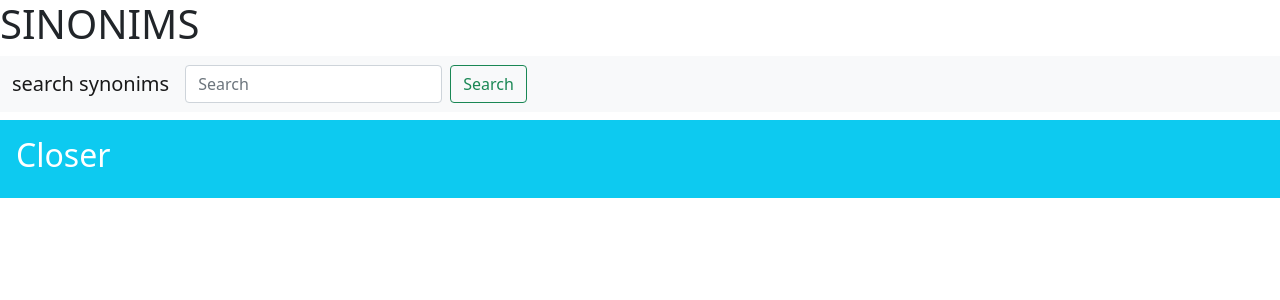
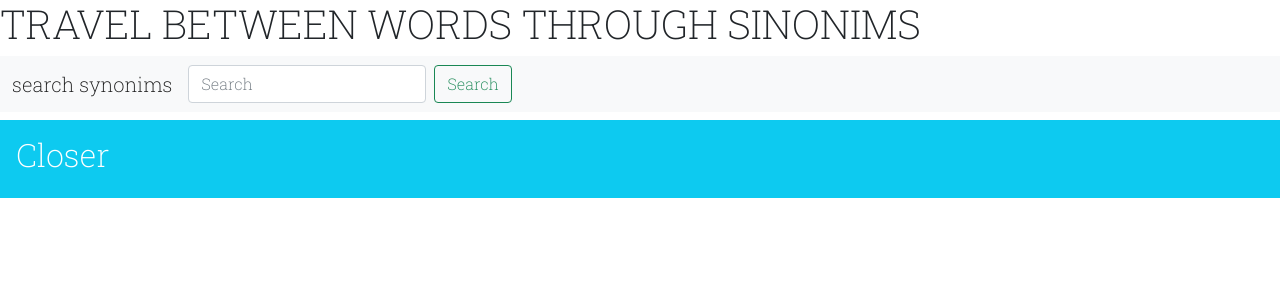
Before and after one commit to pablolucianop/synonym_path, a React (Create React App) app: page / in a window 1280 px wide. Shown: the top 300 px of the page. Built offline with nearby package versions, Linux system fonts and the light colour scheme.

Commit message:
buttons 1

```diff
--- a/public/index.html
+++ b/public/index.html
@@ -24,6 +24,12 @@
       work correctly both with client-side routing and a non-root public URL.
       Learn how to configure a non-root public URL by running `npm run build`.
     -->
+    <link rel="preconnect" href="https://fonts.googleapis.com" />
+    <link rel="preconnect" href="https://fonts.gstatic.com" crossorigin />
+    <link
+      href="https://fonts.googleapis.com/css2?family=Roboto+Slab:wght@200&display=swap"
+      rel="stylesheet"
+    />
     <title>React App</title>
   </head>
   <body>
--- a/src/App.css
+++ b/src/App.css
@@ -11,6 +11,13 @@
   .App-logo {
     animation: App-logo-spin infinite 20s linear;
   }
+}
+.font-link {
+  font-family: 'Roboto Slab', serif !important;
+}
+
+body {
+  font-family: 'Roboto Slab', serif !important;
 }
 
 .App-header {
@@ -36,3 +43,5 @@
     transform: rotate(360deg);
   }
 }
+
+@import url('https://fonts.googleapis.com/css2?family=Roboto+Slab:wght@200&display=swap');
--- a/src/App.js
+++ b/src/App.js
@@ -19,6 +19,11 @@ import { Closer } from './Closer'
 import { data } from './data'
 import { useSpring, animated } from 'react-spring'
 
+          <span className="font-link">
+              This is with Font Link. We are linking the fonts from the Google Fonts.
+          </span>
+
+
 
 function Title() {
   const props = useSpring({
@@ -26,7 +31,9 @@ function Title() {
     to: { opacity: 1 },
     config: { duration: 1000 }
   })
-  return <animated.div className="navigation-menu" style={props}> <h1 >SINONIMS</h1></animated.div>
+
+
+  return <animated.div className="navigation-menu font-link" style={props}> <h1 >TRAVEL BETWEEN WORDS THROUGH SINONIMS</h1></animated.div>
 }
 
 const DidYouMean = (props) => {
@@ -156,7 +163,10 @@ class App extends React.Component {
     })
 
     //make an array of all the synonyms and filter duplicates
-    let uniques = [...new Set(simples.map((synCard) => synCard.sin))]
+    // let uniques = [...new Set(simples.map((synCard) => synCard.sin))]
+        let uniques =  response.data.result
+    //make unikes more complex, nos just words but objects
+
     console.log('uniques', uniques)
     //pass all uniques to state
     this.setState({ uniques: uniques })
--- a/src/WordButton.js
+++ b/src/WordButton.js
@@ -20,6 +20,38 @@ export function WordButton (props)  {
     config: { duration: 1000 },
     delay: props.index*100,
   })
+
+  function spliter(synCard) {
+    let xSyn
+      if (synCard.indexOf(',') !== -1) {
+        xSyn = synCard.split(',').map((x) => x[0] === ' ' ? x.slice(1) : x)
+      } else {
+        xSyn = synCard
+      }
+      return  xSyn
+  }
+
+
+
+
+    let splitted = spliter(props.synCard)
+    console.log('splitted222', splitted)
+
+
+let  navLinks
+
+if( Array.isArray(splitted)){
+        navLinks= splitted.map((word, index) => {
+        console.log('splitted2', splitted)
+        console.log('splitted2', Array.isArray(splitted))
+        return <Card  key={word + index}   > {word} </Card>
+      })
+}
+
+
+
+
+
     return (
       <animated.div style={propsi} className="p-2">
         <Card type="button" className="btn btn-light flex-row shadow p-3 mb-5 bg-white rounded border-0" style={props} >
@@ -27,7 +59,9 @@ export function WordButton (props)  {
             <div className="p-2" onClick={submitHandler2}><animated.h5 style={propsi}>{props.synCard}</animated.h5></div>
             {(props.eee !== undefined) ?  <div className="p-2"><span className="badge text-muted" onClick={submitHandler22}>╳</span></div> : ''}
           </div>
+          {navLinks}
         </Card>
+
       </animated.div>
     )
 }
--- a/src/Yard.js
+++ b/src/Yard.js
@@ -27,8 +27,10 @@ export class Yard   extends React.Component  {
   render() {
         let navLinks
     // if (this.props.todos !== undefined) {
+      console.log('this.props.uniques', this.props.uniques)
+
          navLinks = this.props.uniques.map((synCard, index) => {
-        return <WordButton synCard={synCard} key={synCard + index} index={index} submitHandler={this.submitHandler} />
+        return <WordButton synCard={synCard.term} key={synCard + index} index={index} submitHandler={this.submitHandler} />
       })
     // }
 
```
